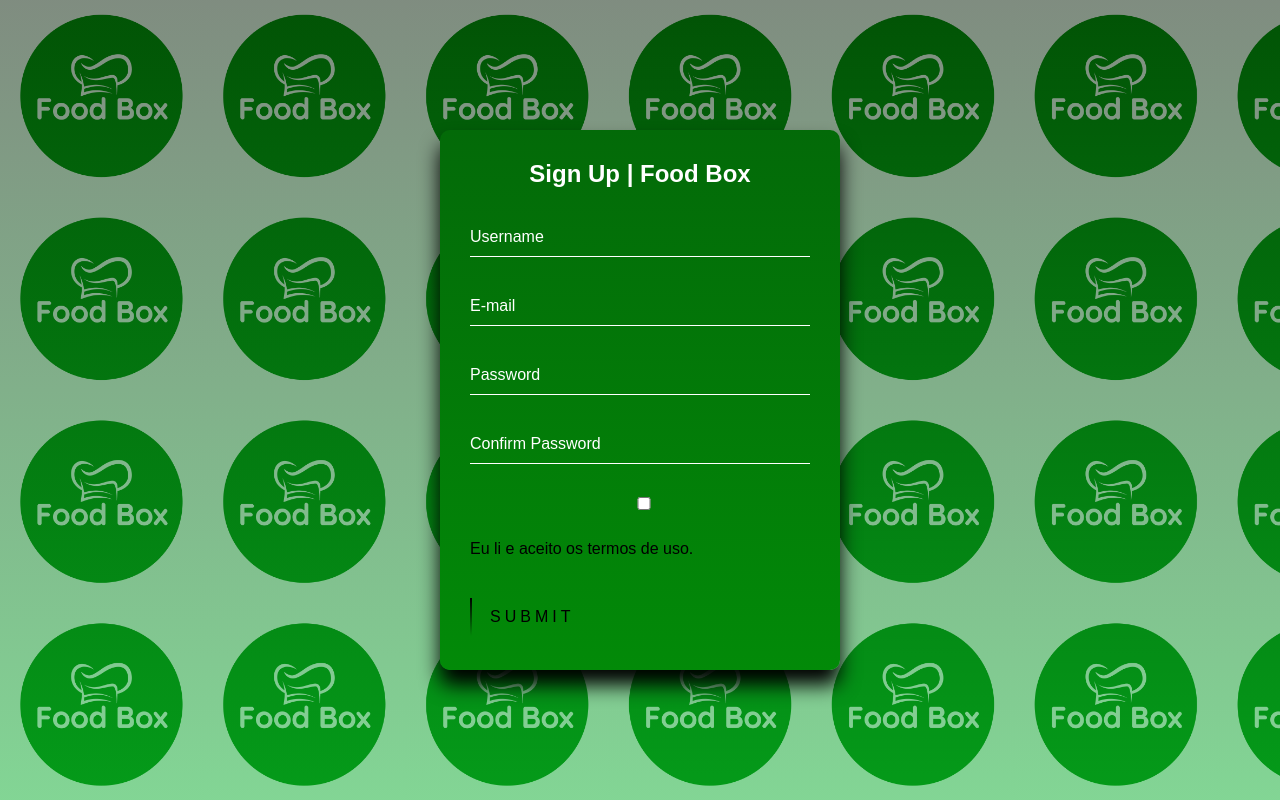
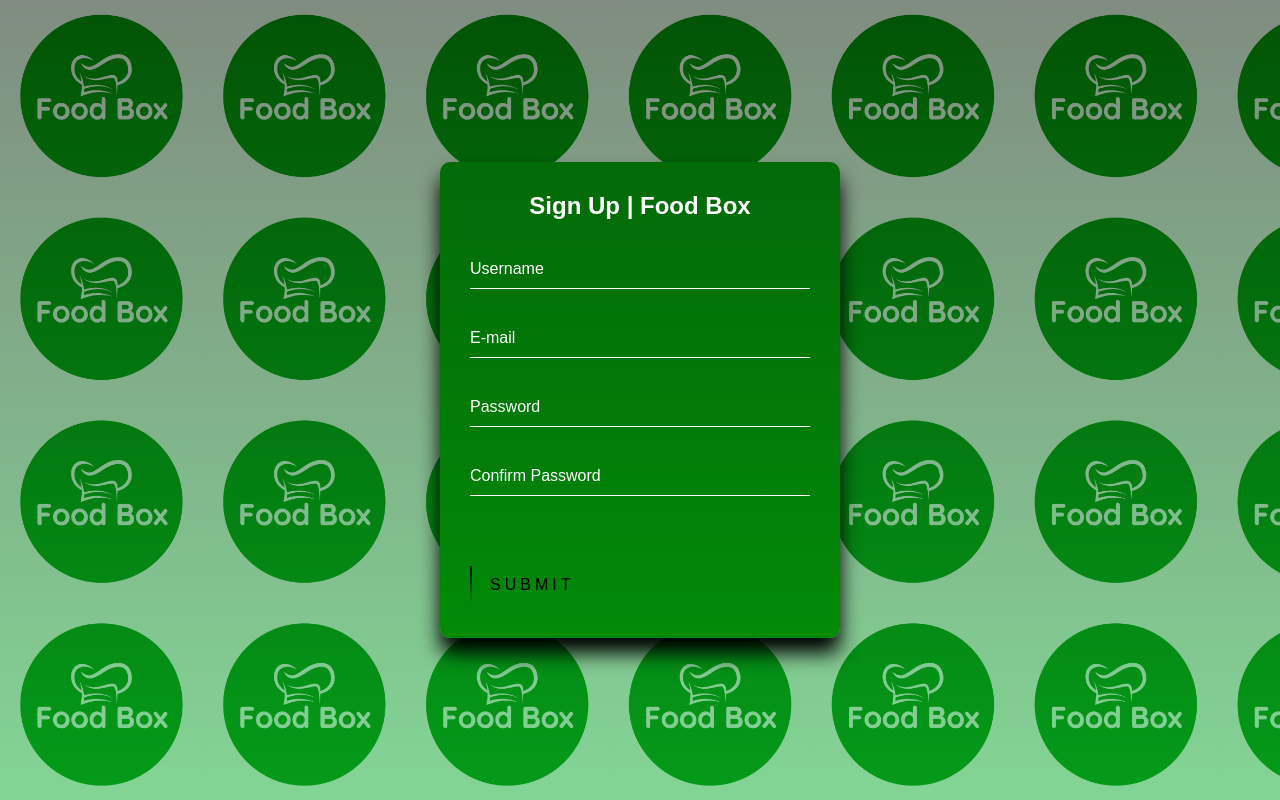
Before and after one commit to ypoolz/FoodBox, a plain HTML site: page index.html in a window 1280 px wide. Drawn offline with Linux system fonts and the light colour scheme.

Commit message:
Update index.html

```diff
--- a/index.html
+++ b/index.html
@@ -32,10 +32,6 @@
 
             <label>Confirm Password</label>
 
-          <div class="user-box">
-            <input type="checkbox">Eu li e aceito os termos de uso.
-          </div>
-
 
             <a href="#">
             <span></span>
```
